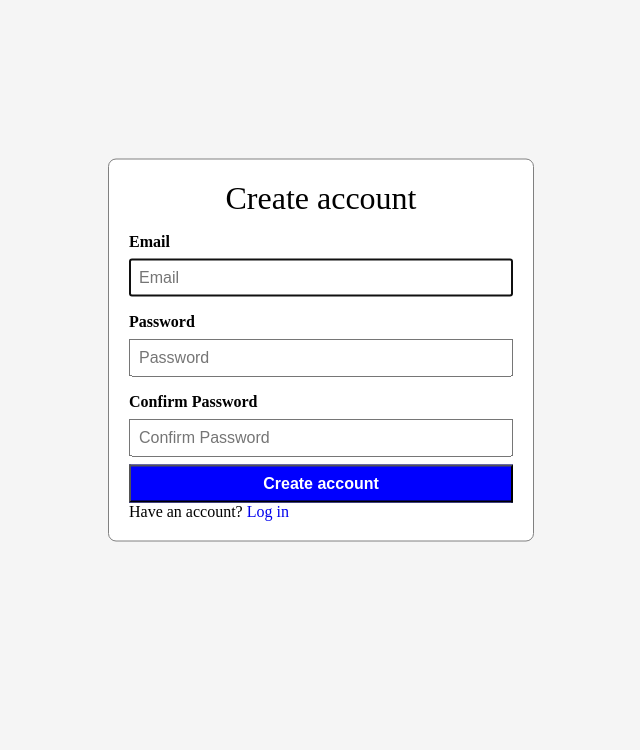
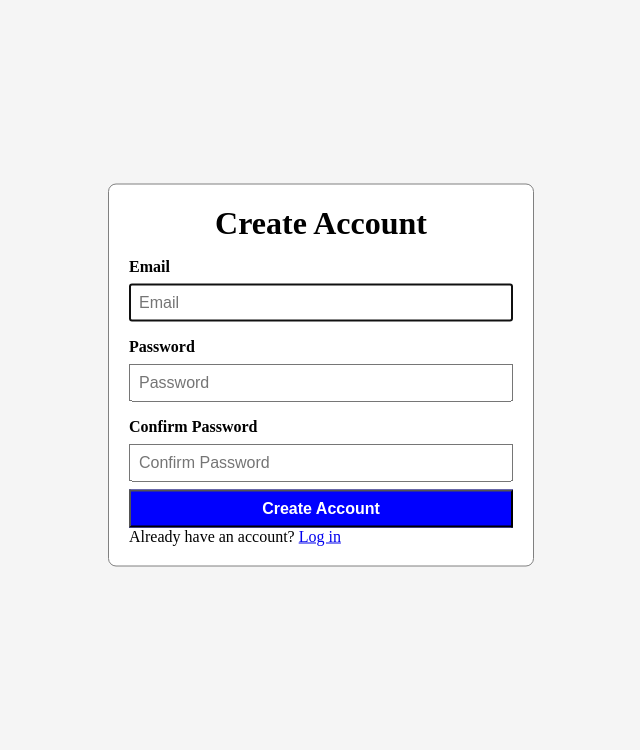
Before and after one commit to CSCI-5828-Foundations-Sftware-Engr/team-tbd-semester-project, a Flask app: page /signup in a window 1280 px wide. Shown: the part 50-800 px from the top of the page, without its empty margins (319-959 px from the left). Run offline with Flask 2, Linux system fonts and the light colour scheme; parts of the project's set-up code (start-up, migrations or seed data) failed here and were passed over.

Commit message:
Refactoring login page code

```diff
--- a/client/__init__.py
+++ b/client/__init__.py
@@ -1,36 +1,41 @@
 import os
+from configparser import ConfigParser
+
 from flask import Flask
-from configparser import ConfigParser
 from flask_jwt_extended import JWTManager
 
-import home
-import auth
-import profile
-import cache
+from blueprints.auth import auth_bp
+from blueprints.home import home_bp
+from blueprints.profile import profile_bp
+from cache import cache
+
 
 # Reading Flask app configs from app_config.ini file
 directory = os.path.dirname(os.path.dirname(os.path.abspath(__file__)))
-config_file = directory + os.sep + 'app_config.ini'
+config_file = os.path.join(directory, 'app_config.ini')
 config = ConfigParser()
 config.read(config_file)
 
 # Creating new Flask app
 app = Flask(__name__)
-app.secret_key = config['APP_INFO']['secret_key']
+app.config['SECRET_KEY'] = config.get('APP_INFO', 'secret_key')
 app.config['JSON_SORT_KEYS'] = False
 app.config['JWT_TOKEN_LOCATION'] = ['cookies']
 app.config['JWT_COOKIE_CSRF_PROTECT'] = False
-app.config['JWT_CSRF_CHECK_FORM'] = True
+app.config['JWT_CSRF_IN_COOKIES'] = True
 
 # Registering client-side API blueprints
-app.register_blueprint(auth.auth)
-app.register_blueprint(home.home)
-app.register_blueprint(profile.profile)
+app.register_blueprint(auth_bp)
+app.register_blueprint(home_bp)
+app.register_blueprint(profile_bp)
 
-# Configuring JWTManager for flask app
-jwt_manager = JWTManager(app)
+# Configuring JWTManager for Flask app
+jwt = JWTManager(app)
 
-# Configuring caching for flask app
-cache.cache.init_app(app)
+# Configuring caching for Flask app
+cache.init_app(app)
 
-app.run(host=config['CLIENT_INFO']['host'], port=int(config['CLIENT_INFO']['port']))
+if __name__ == '__main__':
+    host = config.get('CLIENT_INFO', 'host')
+    port = config.getint('CLIENT_INFO', 'port')
+    app.run(host=host, port=port)
--- a/client/cache.py
+++ b/client/cache.py
@@ -1,3 +1,4 @@
 from flask_caching import Cache
 
-cache = Cache(config={'CACHE_TYPE': 'SimpleCache'})
+# TODO: Updated 'SimpleCache' to 'simple' to match convention
+cache = Cache(config={'CACHE_TYPE': 'simple'})
--- a/client/static/css/style.css
+++ b/client/static/css/style.css
@@ -1,41 +1,55 @@
-html, body {
+html,
+body {
     margin: 0;
     padding: 0;
 }
-.navBar {
+
+.nav-bar {
+    position: fixed;
+    top: 0;
+    left: 0;
+    right: 0;
+    width: 100%;
     background-color: #333;
     color: #fff;
-    width: 100%;
-    position: fixed;
 }
-.navBar ul {
-    list-style-type: none;
+
+.nav-bar ul {
+    list-style: none;
     margin: 0;
     padding: 0;
 }
-.navBar li {
+
+.nav-bar li {
     float: left;
 }
-.navBar li a {
+
+.nav-bar li a {
     display: block;
     color: white;
     padding: 16px;
     text-decoration: none;
 }
-.navBar .rightNav {
+
+.nav-bar .right-nav {
     float: right;
 }
-.navBar li a:hover {
+
+.nav-bar li a:hover {
     background-color: #111;
 }
-.navBar .active a {
+
+.nav-bar .active a {
     background-color: #555;
 }
-.flex-column, .form, .formGroup {
+
+.form,
+.form-group {
     display: flex;
     flex-direction: column;
 }
-.pageContainer {
+
+.page-container {
     position: fixed;
     top: 50px;
     left: 0;
@@ -43,69 +57,86 @@ html, body {
     bottom: 0;
     background-color: #f5f5f5;
 }
-.pageContent, .about, .contactUs, .form {
+
+.about,
+.contact-us,
+.form {
+    position: absolute;
+    top: 50%;
+    left: 50%;
+    transform: translate(-50%, -50%);
     border: 1px solid gray;
     border-radius: 8px;
-  position: fixed;
-  top: 50%;
-  left: 50%;
-  transform: translate(-50%, -50%);
-  background-color: #fff;
-  padding: 20px;
+    background-color: #fff;
+    padding: 20px;
 }
+
 .about {
     width: 80%;
 }
-.contactUs {
+
+.contact-us {
     width: 40%;
 }
+
 .form {
     width: 30%;
 }
+
 .title {
     font-size: xx-large;
     text-align: center;
 }
-.bold-text, title, .form input[type="submit"], .formGroup span {
+
+.title,
+.form button,
+.form-group label {
     font-weight: bold;
 }
+
 .error {
     color: red;
     text-align: center;
 }
+
 .flash {
     color: green;
     text-align: center;
 }
-.medium-text, .formGroup input, .form input[type="submit"] {
-    font-size:medium;
+
+.form-group input,
+.form button {
+    font-size: medium;
 }
-.flex-space-between {
-    display: flex;
-    justify-content: space-between;
-}
-.rememberMeCheckBox {
-    margin-right: 5px;
-}
-.form input[type="submit"] {
+
+.form button {
     background-color: blue;
     color: white;
     cursor: pointer;
 }
-.margin-top, .formGroup {
+
+.form-group,
+.form button {
     margin-top: 16px;
 }
-.small-margin-top, .formGroup input, .form input[type="submit"] {
+
+.form-group input,
+.form button {
     margin-top: 8px;
 }
-.padding-vertical, .formGroup input, .form input[type="submit"] {
+
+.form-group input,
+.form button {
     padding-top: 8px;
     padding-bottom: 8px;
 }
-.padding-horizontal, .formGroup input, .form input[type="submit"] {
+
+.form-group input,
+.form button {
     padding-left: 8px;
     padding-right: 8px;
 }
+
 .nav ul {
     display: flex;
     flex-direction: row;
@@ -115,10 +146,12 @@ html, body {
     margin: 0;
     background-color: #f2f2f2;
 }
+
 .nav li {
     margin: 0;
     padding: 0;
 }
+
 .nav li a {
     display: block;
     padding: 10px 20px;
@@ -126,10 +159,12 @@ html, body {
     color: #333;
     font-weight: bold;
 }
+
 .nav li a:hover {
     background-color: #ccc;
     color: #fff;
 }
+
 .nav li.active a {
     background-color: #007bff;
     color: #fff;
--- a/client/static/javascript/script.js
+++ b/client/static/javascript/script.js
@@ -1,12 +1,12 @@
 document.addEventListener('DOMContentLoaded', function () {
   // Code to highlight and activate currently selected navigation bar option
-  var currentPathArray = window.location.pathname.split('/');
-  var currentPage = currentPathArray.pop();
+  const currentPathArray = window.location.pathname.split('/');
+  const currentPage = currentPathArray.pop();
 
-  var navLinks = document.querySelectorAll('.navBar li a');
+  const navLinks = document.querySelectorAll('.nav-bar li a');
   navLinks.forEach(function (navLink) {
-    var navLinkPathArray = navLink.getAttribute('href').split('/');
-    var navLinkPage = navLinkPathArray.pop();
+    const navLinkPathArray = navLink.getAttribute('href').split('/');
+    const navLinkPage = navLinkPathArray.pop();
     if (navLinkPage === currentPage) {
       navLink.parentNode.classList.add('active');
     }
--- /dev/null
+++ b/client/templates/auth/signUp.html
@@ -0,0 +1,34 @@
+{% extends "home/home.html" %}
+
+{% block content %}
+<form class="form" action="/signup" method="post">
+    <span class="title">{% block title %}Create Account{% endblock %}</span>
+
+    {% if error %}
+    <span class="error"><strong>Error: </strong> {{ error }}</span>
+    {% endif %}
+
+    <div class="form-group">
+        <label class="label" for="email">Email</label>
+        <input type="email" id="email" placeholder="Email" name="email" value="{{ request.form.email }}" autofocus
+            required />
+    </div>
+
+    <div class="form-group">
+        <label class="label" for="password">Password</label>
+        <input type="password" placeholder="Password" id="password" name="password" value="{{ request.form.password }}"
+            required />
+    </div>
+
+    <div class="form-group">
+        <label class="label" for="confirmPassword">Confirm Password</label>
+        <input type="password" placeholder="Confirm Password" id="confirmPassword" name="confirmPassword"
+            value="{{ request.form.confirmPassword }}" required />
+    </div>
+
+    <button class="button" type="submit">Create Account</button>
+
+    <span>Already have an account? <a href="{{ url_for('auth.login') }}">Log in</a>
+    </span>
+</form>
+{% endblock %}
--- a/client/templates/base.html
+++ b/client/templates/base.html
@@ -3,8 +3,8 @@
 
 <head>
     <title>{% block title %}{% endblock %} - TBD Planner</title>
-    <link rel="stylesheet" href="{{ url_for('static', filename='css/style.css') }}" />
-    <script type="text/javascript" src="{{ url_for('static', filename='javascript/script.js') }}"></script>
+    <link rel="stylesheet" href="{{ url_for('static', filename='css/style.css') }}">
+    <script src="{{ url_for('static', filename='javascript/script.js') }}"></script>
 </head>
 
 <body>
--- a/client/templates/home/home.html
+++ b/client/templates/home/home.html
@@ -1,27 +1,27 @@
 {% extends 'base.html' %}
 
 {% block body %}
-<nav class="navBar">
+<nav class="nav-bar">
     <ul>
         <li><a href="{{ url_for('home.index')}}">Home</a></li>
         <li><a href="{{ url_for('home.about') }}">About</a></li>
-        <li><a href="{{ url_for('home.contactUs') }}">Contact Us</a></li>
-        <li class="rightNav"><a href="{{ url_for('auth.login') }}">Log In</a></li>
-        <li class="rightNav"><a href="{{ url_for('auth.signup') }}">Sign Up</a></li>
+        <li><a href="{{ url_for('home.contact_us') }}">Contact Us</a></li>
+        <li class="right-nav"><a href="{{ url_for('auth.login') }}">Log In</a></li>
+        <li class="right-nav"><a href="{{ url_for('auth.signup') }}">Sign Up</a></li>
     </ul>
 </nav>
-<div class="pageContainer">
+<div class="page-container">
     {% block content %}
-    <div class="contactUs">
+    <div class="contact-us">
         <div>Team TBD - TBD Planner</div>
         <ul>
             <li><a href="{{ url_for('home.index')}}">{% block title %}Home{% endblock %}</a></li>
             <li><a href="{{ url_for('home.about') }}">About</a></li>
-            <li><a href="{{ url_for('home.contactUs') }}">Contact Us</a></li>
-            <li class="rightNav"><a href="{{ url_for('auth.login') }}">Log In</a></li>
-            <li class="rightNav"><a href="{{ url_for('auth.signup') }}">Sign Up</a></li>
+            <li><a href="{{ url_for('home.contact_us') }}">Contact Us</a></li>
+            <li class="right-nav"><a href="{{ url_for('auth.login') }}">Log In</a></li>
+            <li class="right-nav"><a href="{{ url_for('auth.signup') }}">Sign Up</a></li>
         </ul>
     </div>
-    {% endblock %}
+    {% endblock content %}
 </div>
-{% endblock %}
+{% endblock body %}
--- a/client/templates/home/signUp.html
+++ /dev/null
@@ -1,25 +0,0 @@
-{% extends "home/home.html" %}
-
-{% block content %}
-<form class="form" action="/signup" method="post">
-    <span class="title">{% block title %}Create account{% endblock %}</span>
-    {% if error %}
-    <span class="error"><strong>Error: </strong>{{error}}</span>
-    {% endif %}
-    <div class="formGroup">
-        <span>Email</span>
-        <input type="email" placeholder="Email" name="email" value="{{ request.form.email }}" autofocus required />
-    </div>
-    <div class="formGroup">
-        <span>Password</span>
-        <input type="password" placeholder="Password" name="password" value="{{ request.form.password }}" required />
-    </div>
-    <div class="formGroup">
-        <span>Confirm Password</span>
-        <input type="password" placeholder="Confirm Password" name="confirmPassword"
-            value="{{ request.form.confirmPassword }}" required />
-    </div>
-    <input type="submit" value="Create account" />
-    <span>Have an account? <a style="text-decoration: none;" href="/login">Log in</a></span>
-</form>
-{% endblock %}
```
Also changed, not shown: client/auth.py (deleted, +0 -82 lines), client/blueprints/auth.py (added, +87 -0 lines), client/blueprints/home.py (renamed from client/home.py, +6 -6 lines), client/templates/auth/logIn.html (renamed from client/templates/home/logIn.html, +13 -8 lines), client/templates/home/contactUs.html (+8 -9 lines), client/blueprints/profile.py (renamed from client/profile.py).
